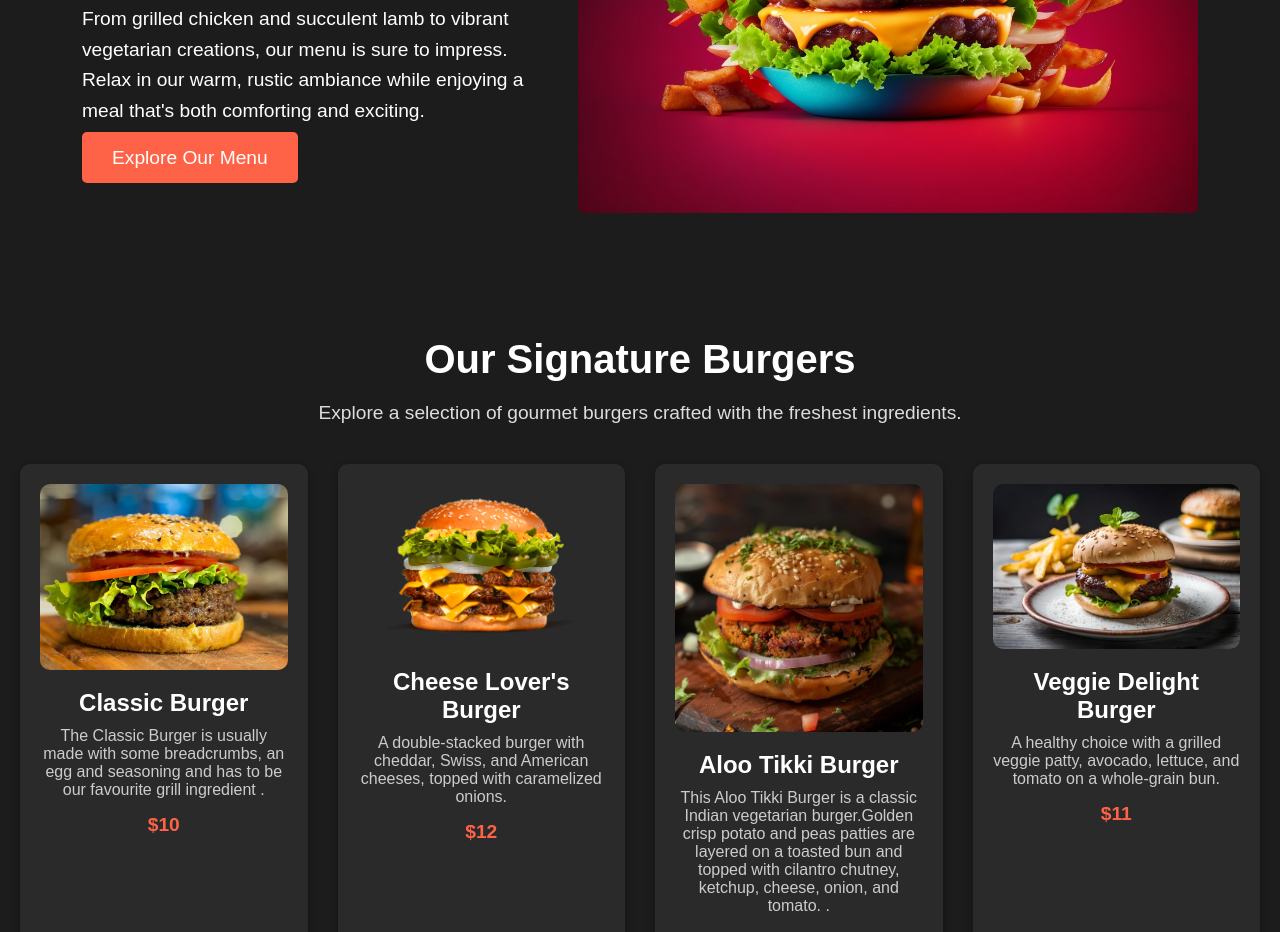
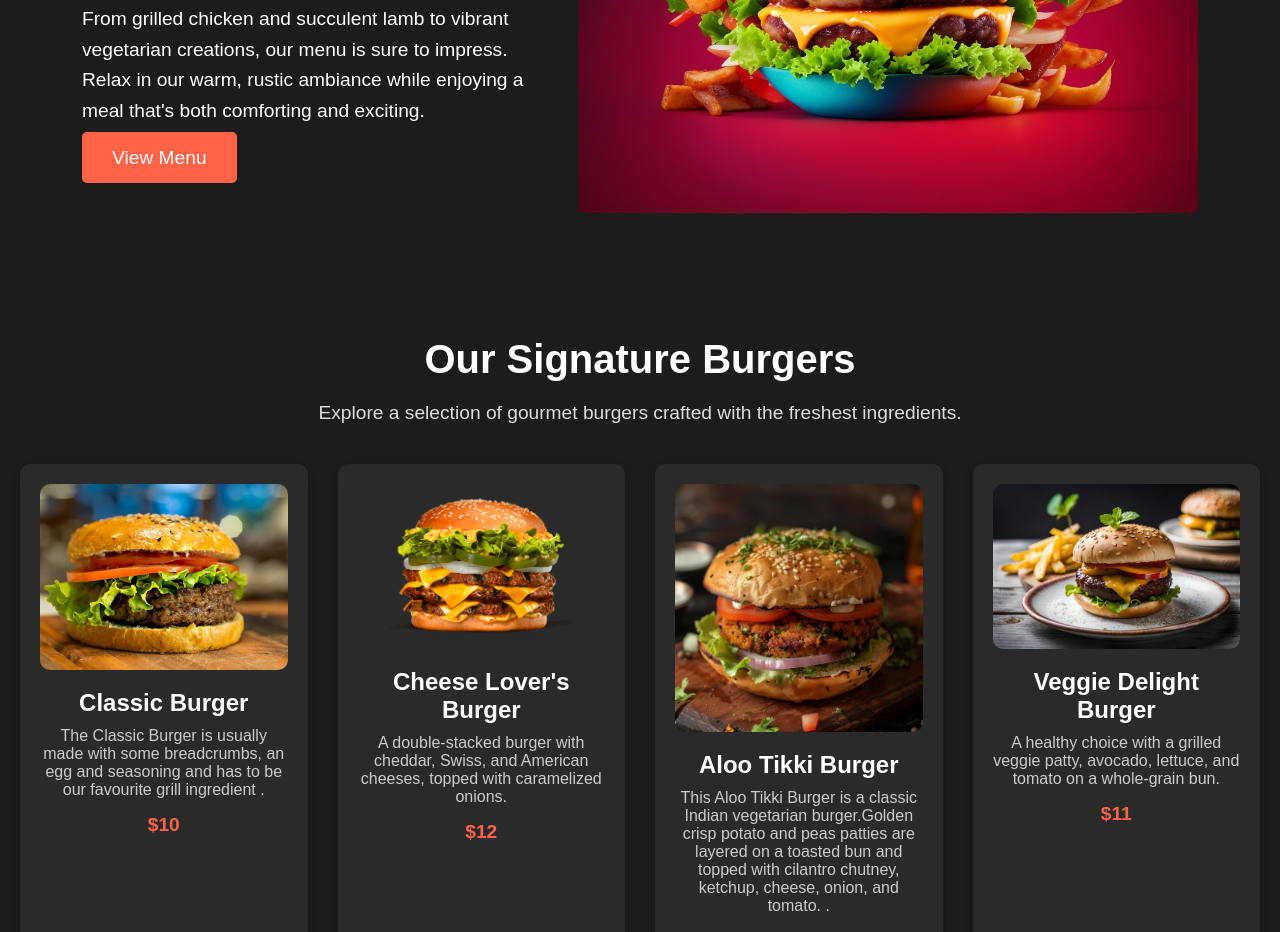
Before and after one commit to SushAN766/bubgreer, a plain HTML site: page index.html in a window 1280 px wide. Shown: the part 1140-2072 px from the top of the page. Drawn offline with Linux system fonts and the light colour scheme; files whose address does not match are found by name.

Commit message:
Update index.html

```diff
--- a/index.html
+++ b/index.html
@@ -44,7 +44,7 @@
 
             <p>Step into Berger Hut, where every burger is a masterpiece. With a focus on fresh, locally-sourced ingredients, we offer a variety of gourmet burgers that cater to every taste.</p>
             <p>From grilled chicken and succulent lamb to vibrant vegetarian creations, our menu is sure to impress. Relax in our warm, rustic ambiance while enjoying a meal that's both comforting and exciting.</p>
-            <a href="#menu" class="btn">Explore Our Menu</a>
+            <a href="#menu" class="btn">View Menu</a>
         </div>
         <div class="about-image">
             <img src="\burgerhut\assets\images\about-image.jpg" alt="About Image">
```
